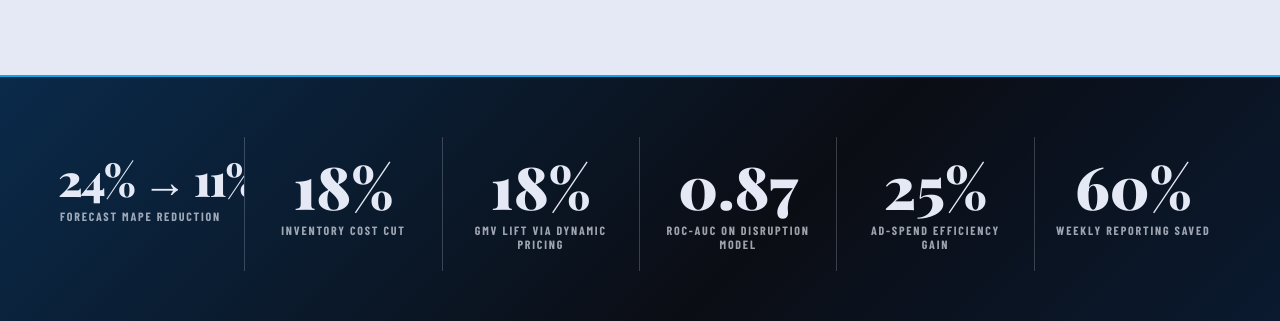
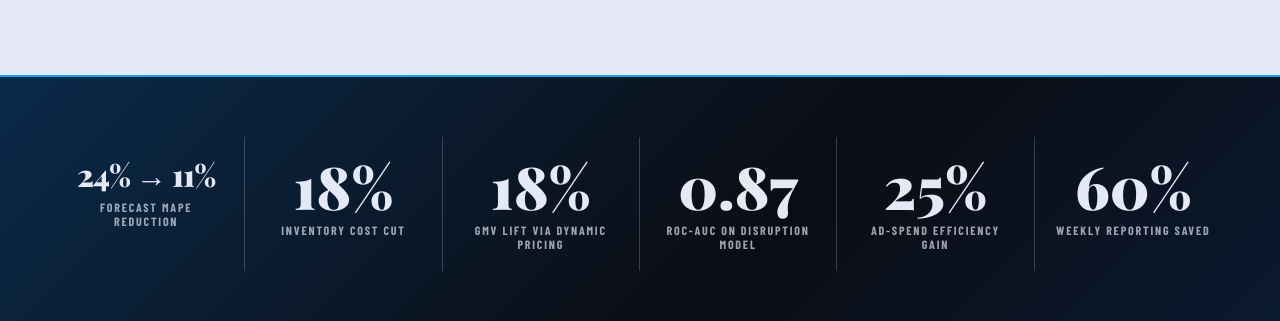
Before and after one commit to Aayushachakraborty/Aayusha_Portfolio, a React (Vite) app: page / in a window 1280 px wide. Shown: the part 1420-1741 px from the top of the page. Built offline with nearby package versions, Linux system fonts and the light colour scheme; no server answers; a web font is replaced by a local one.

Commit message:
vercel upload + 1

```diff
--- a/src/styles/styles.css
+++ b/src/styles/styles.css
@@ -635,9 +635,8 @@ nav.solid {
 }
 
 .num-item:first-child {
-  padding-left: 10px;
-  padding-right: 12px;
-  text-align: left;
+  padding: 20px;
+  text-align: center;
 }
 
 .num-big {
@@ -651,12 +650,14 @@ nav.solid {
 }
 
 .num-item:first-child .num-big {
-  font-size: clamp(30px, 3.5vw, 64px);
-  letter-spacing: -0.04em;
+  font-size: clamp(22px, 2.4vw, 46px);
+  letter-spacing: -0.03em;
+  line-height: 1.15;
+  white-space: normal;
 }
 
 .num-item:first-child .num-desc {
-  padding-left: 2px;
+  padding-left: 0;
 }
 
 .num-desc {
@@ -1216,6 +1217,7 @@ nav.solid {
   background: linear-gradient(135deg, #0b0d14 0%, #091624 60%, #0b0d14 100%);
   min-height: auto;
   overflow: hidden;
+  padding: 80px 48px 60px;
 }
 
 .contact-bg-text {
@@ -1236,9 +1238,9 @@ nav.solid {
 }
 
 .contact-head {
-  font-size: clamp(48px, 9vw, 130px);
+  font-size: clamp(42px, 7.5vw, 92px);
   line-height: 0.9;
-  margin-bottom: 24px;
+  margin-bottom: 20px;
   max-width: 8ch;
 }
 
@@ -1252,8 +1254,8 @@ nav.solid {
   font-size: 18px;
   font-style: italic;
   font-weight: 300;
-  line-height: 1.7;
-  margin-bottom: 32px;
+  line-height: 1.6;
+  margin-bottom: 24px;
   max-width: 620px;
 }
 
```
